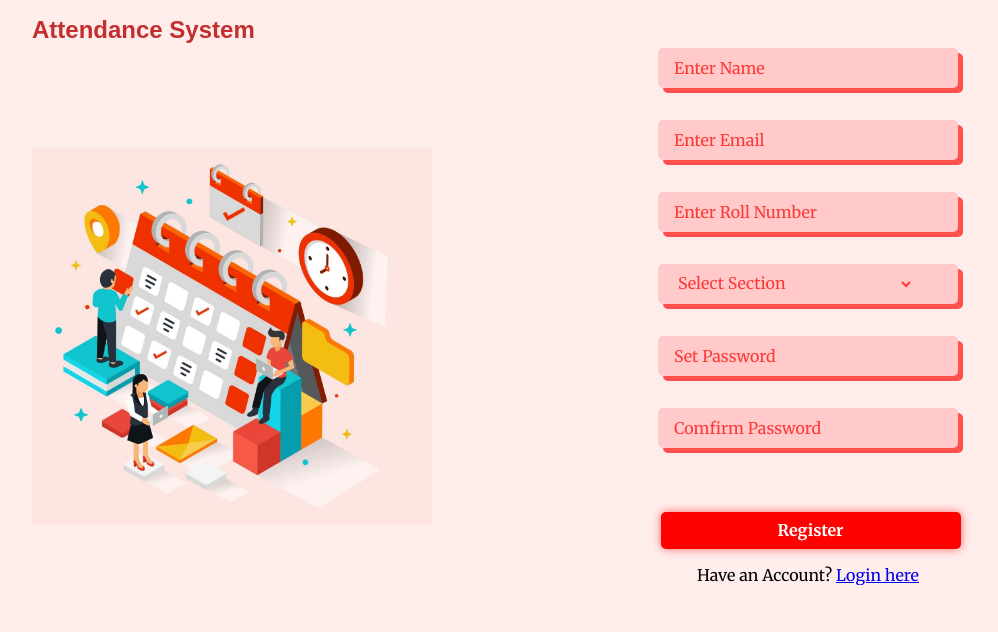
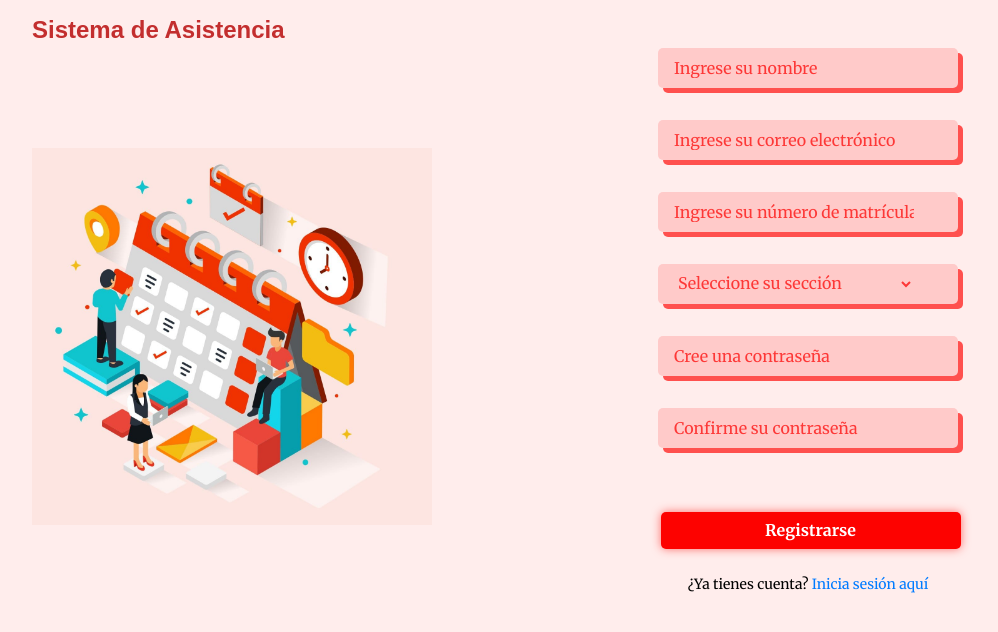
Before and after one commit to HIJN-bot/asistencia, a PHP site: page /register.php in a window 1280 px wide. Shown: the top 632 px of the page, without its empty margins (128-1126 px from the left). Run offline with PHP 8.4, Linux system fonts and the light colour scheme; some web fonts are replaced.

Commit message:
Update register.php

```diff
--- a/QR-Code-Based-Attendance-System/QR-ATS-main/register.php
+++ b/QR-Code-Based-Attendance-System/QR-ATS-main/register.php
@@ -1,67 +1,100 @@
 <!DOCTYPE html>
-<html lang="en">
+<html lang="es">
 <head>
     <meta charset="UTF-8">
     <meta name="viewport" content="width=device-width, initial-scale=1.0">
-    <title>QR Code Based Attendance System</title>
+    <title>Sistema de Asistencia con QR</title>
     <link rel="stylesheet" href="css/style.css">
     <style>
         .right{
             margin-top: -2rem;
         }
+        body {
+            font-family: Arial, sans-serif;
+        }
+        .msg {
+            margin-top: 10px;
+            font-size: 14px;
+        }
+        .msg a {
+            color: #007bff;
+            text-decoration: none;
+        }
+        .msg a:hover {
+            text-decoration: underline;
+        }
     </style>
 </head>
 <body>
     <main>
+        <!-- Sección izquierda con logo e imagen -->
         <section class="left">
             <div class="logo">
+                <h2>Sistema de Asistencia</h2>
+            </div>
+            <img src="resources/img/img1.jpg" alt="Imagen asistencia">
+        </section>
 
-                <h2>Attendance System</h2>
-            </div>
-            <img src="resources/img/img1.jpg" alt="">
-        </section>
+        <!-- Sección derecha con el formulario -->
         <section class="right">
             <form action="backend/student_data.php" method="post" id="form" onsubmit="return validateForm()">
+
                 <div class="input_area">
-                    <input type="text" placeholder="Enter Name" name="name" required>
+                    <input type="text" placeholder="Ingrese su nombre" name="name" required>
                 </div>
+
                 <div class="input_area">
-                    <input type="email" placeholder="Enter Email" name="email" required>
+                    <input type="email" placeholder="Ingrese su correo electrónico" name="email" required>
                 </div>
+
                 <div class="input_area">
-                    <input type="text" placeholder="Enter Roll Number" name="roll_no" required>
+                    <input type="text" placeholder="Ingrese su número de matrícula" name="roll_no" required>
                 </div>
+
                 <div class="input_area">
                     <select name="section" id="section" required>
-                        <option value="" disabled selected>Select Section</option>
-                        <option value="A">A</option>
-                        <option value="B">B</option>
-                        <option value="C">C</option>
+                        <option value="" disabled selected>Seleccione su sección</option>
+                        <option value="A">Sección A</option>
+                        <option value="B">Sección B</option>
+                        <option value="C">Sección C</option>
                     </select>
                 </div>
+
                 <div class="input_area">
-                    <input type="password" placeholder="Set Password" name="password" id="pass" required>
+                    <input type="password" placeholder="Cree una contraseña" name="password" id="pass" required>
                 </div>
+
                 <div class="input_area">
-                    <input type="password" placeholder="Comfirm Password" id="cpass" required>
+                    <input type="password" placeholder="Confirme su contraseña" id="cpass" required>
                 </div>
-                <button class="button_submit" name="register">Register</button>
-                <div class="msg">Have an Account? <a href="index.php">Login here</a></div>
+
+                <button class="button_submit" name="register">Registrarse</button>
+
+                <div class="msg">
+                    ¿Ya tienes cuenta? <a href="index.php">Inicia sesión aquí</a>
+                </div>
             </form>
         </section>
     </main>
+
     <script>
-        function validateForm()
-        {
-            pass = document.getElementById("pass").value;
-            cpass = document.getElementById("cpass").value;
+        function validateForm() {
+            let pass = document.getElementById("pass").value;
+            let cpass = document.getElementById("cpass").value;
 
-            if(pass==cpass){
-                return true;
-            }else{
-                alert("Enter Password and Confirm Password must be same");
+            if (pass !== cpass) {
+                alert("⚠️ Las contraseñas no coinciden. Inténtalo de nuevo.");
                 return false;
             }
+
+            let email = document.querySelector('input[name="email"]').value;
+            let emailPattern = /^[^ ]+@[^ ]+\.[a-z]{2,3}$/;
+            if (!email.match(emailPattern)) {
+                alert("⚠️ Ingrese un correo electrónico válido.");
+                return false;
+            }
+
+            return true;
         }
     </script>
 </body>
```
